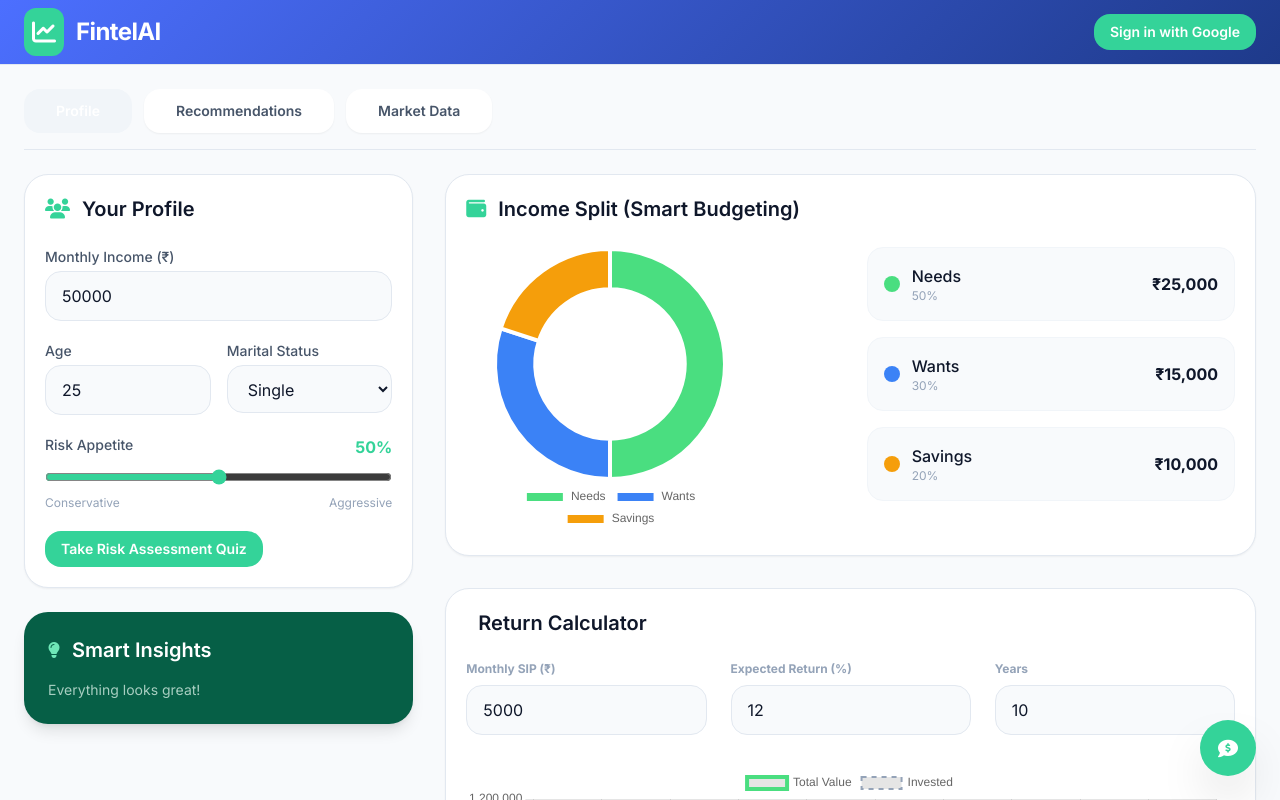
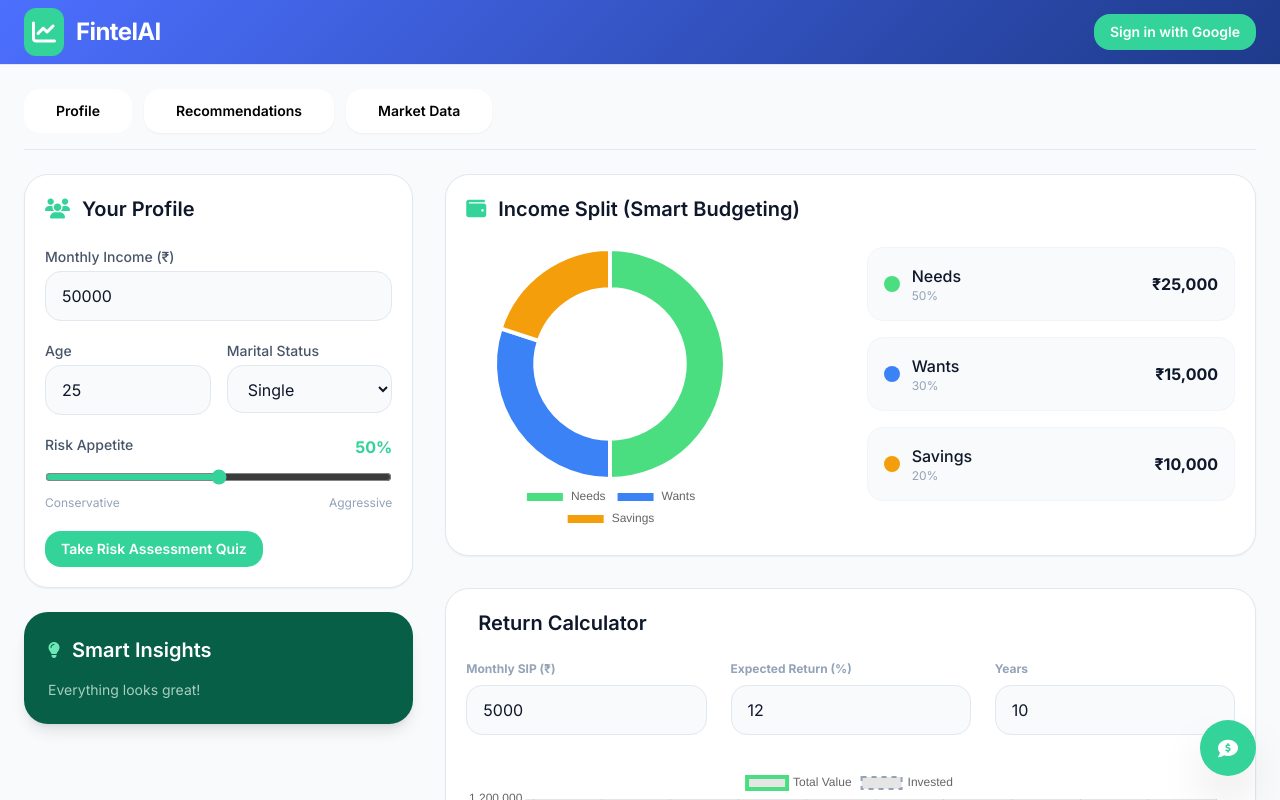
Before and after one commit to ShivamNikhra14/FintelAI, a website: page app.html in a window 1280 px wide. Shown: the top 800 px of the page. Drawn offline with nearby package versions, Linux system fonts and the light colour scheme; no server answers; some icons are missing.

Commit message:
button changes

```diff
--- a/app.html
+++ b/app.html
@@ -20,6 +20,18 @@
     .chatbot-bubble { display: inline-block; max-width: 100%; padding: 12px 14px; border-radius: 20px; line-height: 1.4; }
     .chatbot-user { background: #dcfdf3; color: #164e2b; align-self: flex-end; }
     .chatbot-bot { background: #f8fafc; color: #0f172a; align-self: flex-start; }
+        button#btn1 {
+        color: black;
+        background-color: white;
+      }
+      button#btn2 {
+        color: black;
+        background-color: white;
+      }
+      button#btn3{
+        color: black;
+        background-color: white;
+      }
   </style>
 </head>
 <body class="min-h-screen bg-slate-50 text-slate-900">
```
